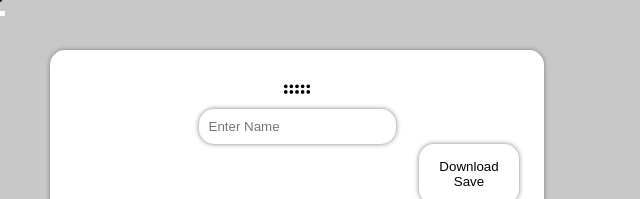
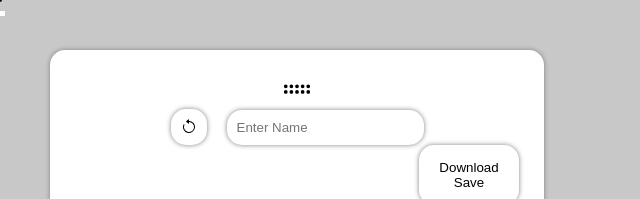
Before and after one commit to jonasbraus/DrawingApp, a React (Create React App) app: page / in a window 1280 px wide. Both pictures are taken after typing "5", "5" into the empty fields and a click on the button "Create". Shown: the top 199 px of the page, without its empty margins (0-640 px from the left). Built offline with nearby package versions, Linux system fonts and the light colour scheme.

Commit message:
Reverse for Circle Rect line and text

```diff
--- /dev/null
+++ b/src/Action.js
@@ -0,0 +1,9 @@
+export class Action {
+    constructor(actionType, anchor, info, strokeWidth) {
+        this.actionType = actionType
+        this.anchor = anchor
+        this.info = info
+        this.strokeWidth = strokeWidth
+        this.text = ""
+    }
+}
--- /dev/null
+++ b/src/ActionType.js
@@ -0,0 +1,6 @@
+export const ActionType = {
+    drawLine: 0,
+    drawRect: 1,
+    drawCircle: 2,
+    drawText: 3
+}
--- a/src/Drawing.js
+++ b/src/Drawing.js
@@ -1,6 +1,8 @@
 import './App.css';
 import {useEffect, useLayoutEffect, useRef, useState} from "react";
 import {Save} from "./Save";
+import {Action} from "./Action";
+import {ActionType} from "./ActionType";
 
 let mouseDownMenuBar = false
 let mouseDownCanvas = false
@@ -25,6 +27,8 @@ let fileInput
 let moverActive = false
 
 let moverWidth = 0, moverHeight = 0
+
+let lastActions = []
 
 
 export default function Drawing(p) {
@@ -56,10 +60,10 @@ export default function Drawing(p) {
         }
 
         if (p.loadIn !== null) {
-            console.log("test")
+
             let image = new Image()
             image.onload = () => {
-                console.log("test2")
+
                 context.clearRect(0, 0, p.width, p.height)
                 context.drawImage(image, 0, 0)
             }
@@ -160,6 +164,7 @@ export default function Drawing(p) {
                 context.rect(formAnchor.x, formAnchor.y, e.pageX - formAnchor.x, e.pageY - formAnchor.y)
                 context.lineWidth = strokeWidthSliderValue
                 context.stroke()
+                lastActions.push(new Action(ActionType.drawRect, new Position(formAnchor.x, formAnchor.y), new Position(e.pageX - formAnchor.x, e.pageY - formAnchor.y), strokeWidthSliderValue))
 
             } else if (selectedTool === "circle") {
                 context.strokeStyle = colorValue
@@ -169,6 +174,8 @@ export default function Drawing(p) {
                 context.arc(formAnchor.x + radius, formAnchor.y + yRad, Math.abs(radius), 0, 2 * Math.PI, false)
                 context.lineWidth = strokeWidthSliderValue
                 context.stroke()
+                lastActions.push(new Action(ActionType.drawCircle, new Position(formAnchor.x + radius, formAnchor.y + yRad), new Position(radius, yRad), strokeWidthSliderValue))
+
             } else if (selectedTool === "selector") {
                 context.clearRect(formAnchor.x, formAnchor.y, e.pageX - formAnchor.x, e.pageY - formAnchor.y)
             } else if (selectedTool === "line") {
@@ -179,6 +186,8 @@ export default function Drawing(p) {
                 context.lineTo(e.pageX, e.pageY)
                 context.stroke()
                 context.moveTo(0, 0)
+                lastActions.push(new Action(ActionType.drawLine, new Position(formAnchor.x, formAnchor.y), new Position(e.pageX, e.pageY), strokeWidthSliderValue))
+
             } else if (selectedTool === "mover") {
                 canvas.style.cursor = "move"
                 moverActive = true
@@ -366,9 +375,14 @@ export default function Drawing(p) {
                     context.font = strokeWidthSliderValue + "px sans-serif"
                     context.textAlign = "center"
                     context.fillText(textInput.value, formAnchor.x, formAnchor.y + 10)
-                    textInput.value = ""
                     setShowTextInput(false)
                     hintContext.clearRect(0, 0, p.width, p.height)
+
+                    let action = new Action(ActionType.drawText, new Position(formAnchor.x, formAnchor.y + 10), new Position(0, 0), strokeWidthSliderValue)
+                    action.text = textInput.value
+                    lastActions.push(action)
+
+                    textInput.value = ""
                 }
             }}/>
 
@@ -419,6 +433,63 @@ export default function Drawing(p) {
                     </div>
 
 
+
+                    <div style={{
+                        display: "flex",
+                        justifyContent: "center",
+                        alignItems: "center",
+                        gap: 20
+                    }}>
+                        <div style={{
+                            display: "flex",
+                            justifyContent: "center",
+                            alignItems: "center",
+                            borderRadius: 15,
+                            boxShadow: "0 0 5px gray",
+                            padding: 10,
+                            pointerEvents: "auto"
+                        }} onClick={() => {
+                            if(lastActions.length > 0) {
+                                let current = lastActions.pop()
+                                console.log(lastActions)
+                                context.strokeStyle = eraserColor
+                                context.lineWidth = current.strokeWidth + 2
+                                if (current.actionType === ActionType.drawLine) {
+                                    context.beginPath()
+                                    context.moveTo(current.anchor.x, current.anchor.y)
+                                    context.lineTo(current.info.x, current.info.y)
+                                    context.stroke()
+                                    context.moveTo(0, 0)
+                                }
+                                else if(current.actionType === ActionType.drawRect) {
+                                    context.beginPath()
+                                    context.rect(current.anchor.x, current.anchor.y, current.info.x, current.info.y)
+                                    context.stroke()
+                                }
+                                else if(current.actionType === ActionType.drawCircle) {
+                                    context.beginPath()
+                                    context.arc(current.anchor.x, current.anchor.y, Math.abs(current.info.x), 0, 2 * Math.PI, false)
+                                    context.stroke()
+                                }
+                                else if(current.actionType === ActionType.drawText) {
+                                    context.fillStyle = eraserColor
+                                    context.font = current.strokeWidth + "px sans-serif"
+                                    context.textAlign = "center"
+                                    context.lineWidth = 2
+                                    context.fillText(current.text, current.anchor.x, current.anchor.y)
+                                    context.strokeText(current.text, current.anchor.x, current.anchor.y)
+                                }
+                            }
+                        }}>
+                            <svg xmlns="http://www.w3.org/2000/svg" width="16" height="16" fill="currentColor"
+                                 className="bi bi-arrow-counterclockwise" viewBox="0 0 16 16">
+                                <path fill-rule="evenodd"
+                                      d="M8 3a5 5 0 1 1-4.546 2.914.5.5 0 0 0-.908-.417A6 6 0 1 0 8 2v1z"/>
+                                <path
+                                    d="M8 4.466V.534a.25.25 0 0 0-.41-.192L5.23 2.308a.25.25 0 0 0 0 .384l2.36 1.966A.25.25 0 0 0 8 4.466z"/>
+                            </svg>
+                        </div>
+
                         <input type={"text"} placeholder={"Enter Name"} style={{
                             borderWidth: 0,
                             boxShadow: "0 0 5px gray",
@@ -428,6 +499,7 @@ export default function Drawing(p) {
                         }} value={nameInput} onChange={e => {
                             setNameInput(e.currentTarget.value)
                         }}/>
+                    </div>
 
                     <div style={{
                         display: menuBarShown ? "flex" : "none",
```
Lines whose indentation alone changed are shown as unchanged.
